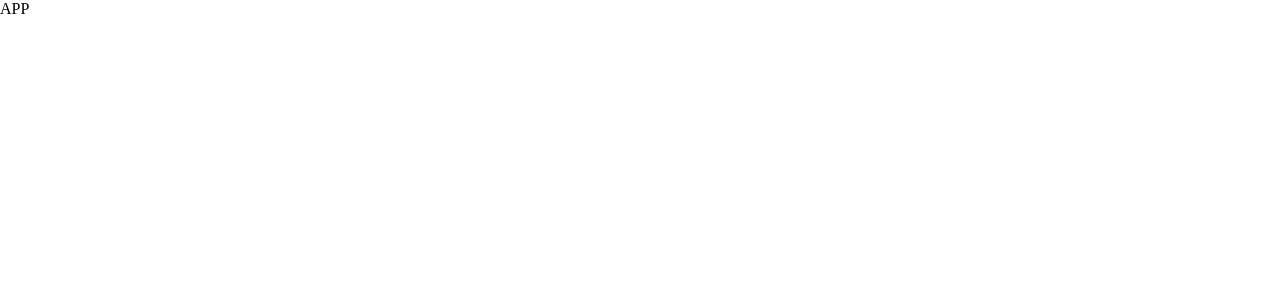
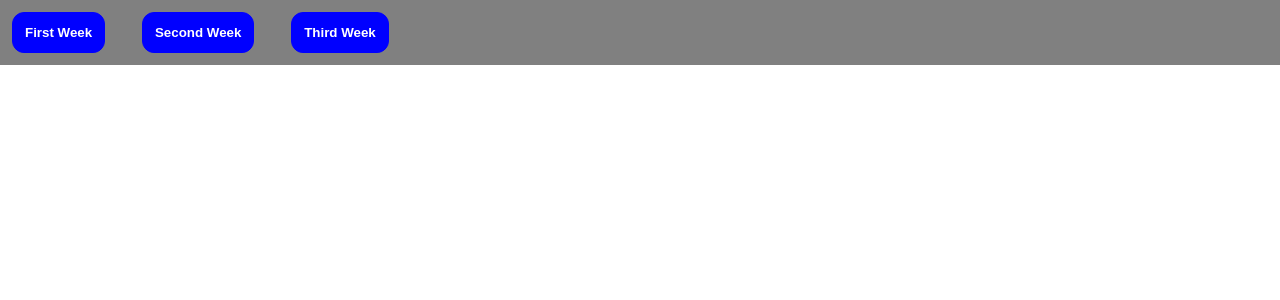
Before and after one commit to NickChc/Davaleba-School-Table, a React (Vite) app: page / in a window 1280 px wide. Shown: the top 300 px of the page. Built offline with nearby package versions, Linux system fonts and the light colour scheme.

Commit message:
button component added

```diff
--- a/src/App.jsx
+++ b/src/App.jsx
@@ -1,11 +1,15 @@
-
+import { ChooseWeeks } from "./features/chooseWeeks"
 
 function App() {
 
 
   return (
-    <div className="w-full min-h-screen  ">APP</div>
-  )
+    <div className="w-full min-h-screen flex flex-col items-center justify-start">
+      <div className="p-3 flex items-center bg-[grey] w-full ">
+        <ChooseWeeks />
+      </div>
+    </div>
+  );
 }
 
 export default App
--- /dev/null
+++ b/src/components/button/Button.jsx
@@ -0,0 +1,5 @@
+
+
+export function Button({ text, click, active }) {
+    return <button className={`p-3 rounded-xl cursor-pointer border-solid border border-[blue] font-semibold ${active && "bg-[blue] text-white"}`} onClick={click}>{text}</button>
+}
--- /dev/null
+++ b/src/components/button/index.js
@@ -0,0 +1 @@
+export { Button } from "./Button";
--- /dev/null
+++ b/src/features/chooseWeeks/ChooseWeeks.jsx
@@ -0,0 +1,18 @@
+import { useContext, useState } from "react";
+
+import { GlobalContext } from "../../context/globalContext/GlobalContext";
+import { Button } from "../../components/button";
+
+export function ChooseWeeks() {
+  const { weeks_initial } = useContext(GlobalContext);
+  return (
+    <div className="w-[30%] flex justify-between">
+      {weeks_initial.map((week) => {
+        const [active, setActive] = useState(true);
+
+        return <Button key={week.id} active={active} text={week.name} />;
+        console.log(week.name);
+      })}
+    </div>
+  );
+}
--- /dev/null
+++ b/src/features/chooseWeeks/index.js
@@ -0,0 +1 @@
+export { ChooseWeeks } from "./ChooseWeeks";
```
